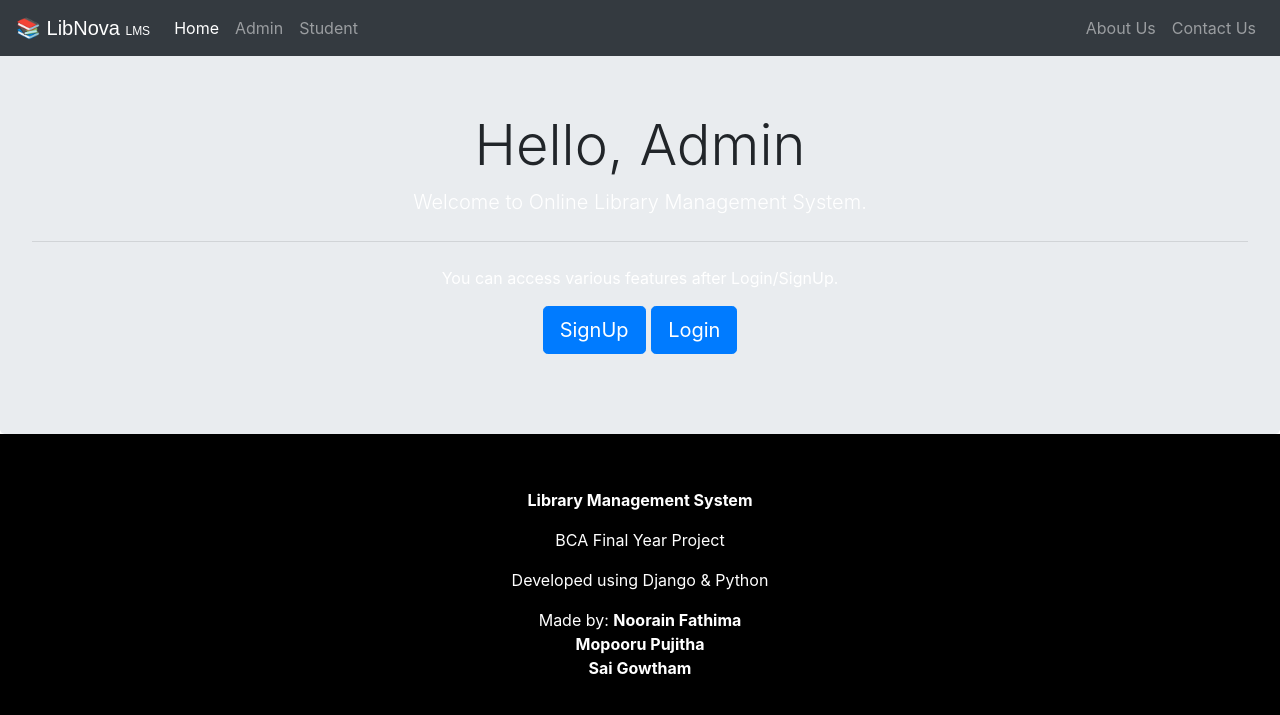
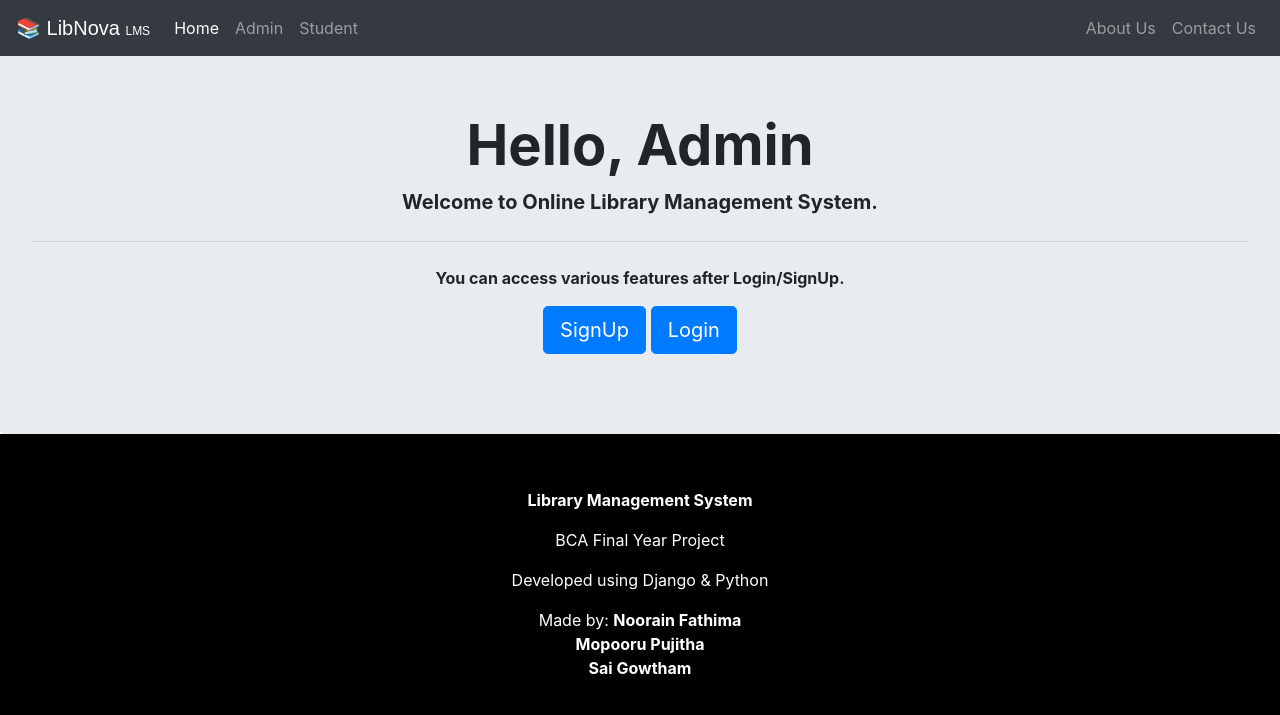
Before and after one commit to Noorain-Fathima/LibNova-LMS, a Django app: page /adminclick in a window 1280 px wide. Shown: the top 715 px of the page. Run offline with Django 3.2, Linux system fonts and the light colour scheme; some libraries are stand-ins or nearby versions.

Commit message:
My local change before pull

```diff
--- a/templates/library/adminclick.html
+++ b/templates/library/adminclick.html
@@ -14,8 +14,21 @@
 .jumbotron{
   margin-bottom: 0px;
 }
+
 .jumbotron h1{
   text-align: center;
+  color: #212529;
+  font-weight: bold;
+}
+
+.jumbotron p{
+  color: #212529;
+  font-weight: bold;
+}
+
+.jumbotron .lead{
+  color: #212529;
+  font-weight: bold;
 }
 </style>
   </head>
```
Lines whose indentation alone changed are shown as unchanged.
